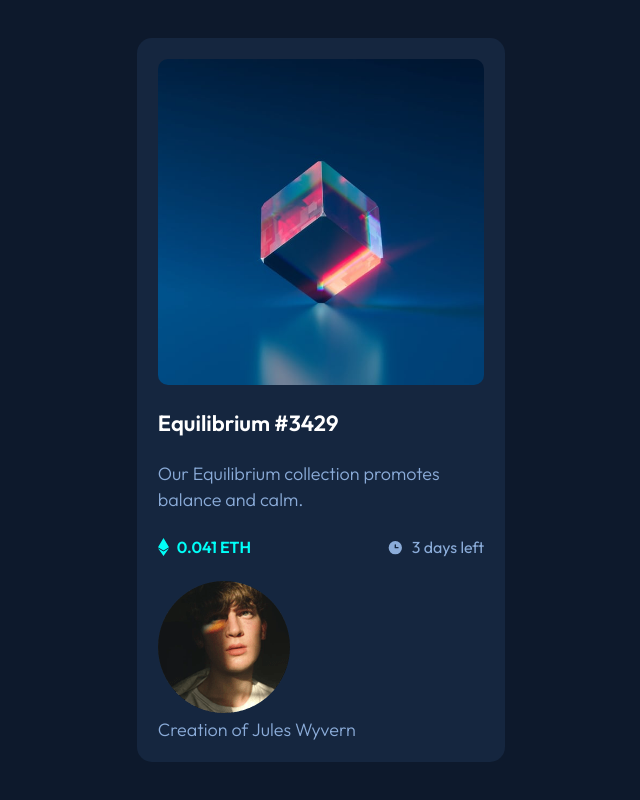
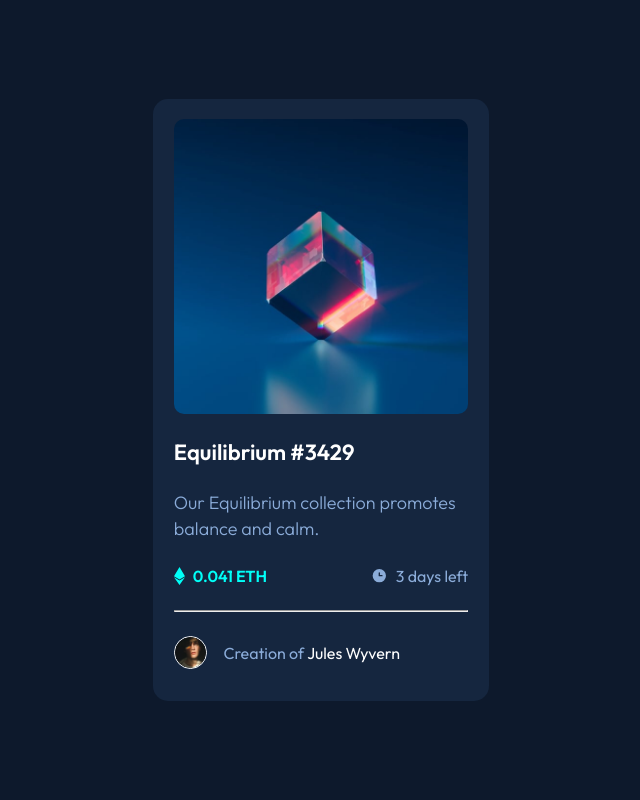
Before and after one commit to brumacosmin/NFT-Preview-card-component, a plain HTML site: page index.html in a window 1280 px wide. Shown: the whole page, without its empty margins (319-959 px from the left). Drawn offline with Linux system fonts and the light colour scheme.

Commit message:
Completed the design for author section

```diff
--- a/index.html
+++ b/index.html
@@ -42,13 +42,14 @@
           <p>3 days left</p>
         </div>
       </div>
+      <hr />
       <div class="author-details-section">
         <img
           class="avatar"
           src="./images/image-avatar.png"
           alt="Image of the creator of the NFT"
         />
-        <p class="author-name">Creation of Jules Wyvern</p>
+        <p class="author-name">Creation of <span>Jules Wyvern</span></p>
       </div>
     </main>
   </body>
--- a/style.css
+++ b/style.css
@@ -4,7 +4,7 @@
   --white: #fff;
   --cyan-hover: #00fff8;
   --dark-blue-card: #15263f;
-  --dar-blue-line: #2e405a;
+  --dark-blue-line: #2e405a;
 }
 
 * {
@@ -26,7 +26,7 @@ body {
 
 .main-container {
   background-color: var(--dark-blue-card);
-  max-width: 23rem;
+  max-width: 21rem;
   border-radius: 15px;
   padding: 1.3rem;
   display: flex;
@@ -77,3 +77,31 @@ body {
   align-items: center;
   gap: 0.5rem;
 }
+
+hr {
+  color: var(--dark-blue-line);
+}
+/*author section*/
+
+.author-details-section {
+  display: flex;
+  align-items: center;
+  gap: 1rem;
+  padding-bottom: 0.7rem;
+}
+
+.avatar {
+  width: 2.1rem;
+  height: 2.1rem;
+  border: 1px solid var(--white);
+  border-radius: 100%;
+}
+
+.author-name {
+  font-weight: 400;
+  font-size: 1rem;
+}
+
+.author-name span {
+  color: var(--white);
+}
```
